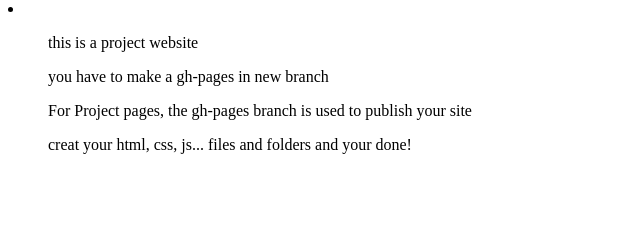
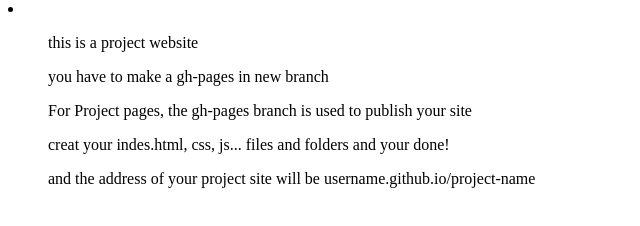
Before and after one commit to shoysmTP/another-website, a plain HTML site: page index.html in a window 1280 px wide. Shown: the part 66-292 px from the top of the page, without its empty margins (0-640 px from the left). Drawn offline with Linux system fonts and the light colour scheme.

Commit message:
Update index.html

```diff
--- a/index.html
+++ b/index.html
@@ -8,7 +8,8 @@
       <ol>this is a project website</ol>
       <ol>you have to make a gh-pages in new branch</ol>
       <ol>For Project pages, the gh-pages branch is used to publish your site</ol>
-      <ol>creat your html, css, js... files and folders and your done!</ol>
+      <ol>creat your indes.html, css, js... files and folders and your done!</ol>
+      <ol>and the address of your project site will be username.github.io/project-name</ol>
     </li>
   </body>
 </html>
```
